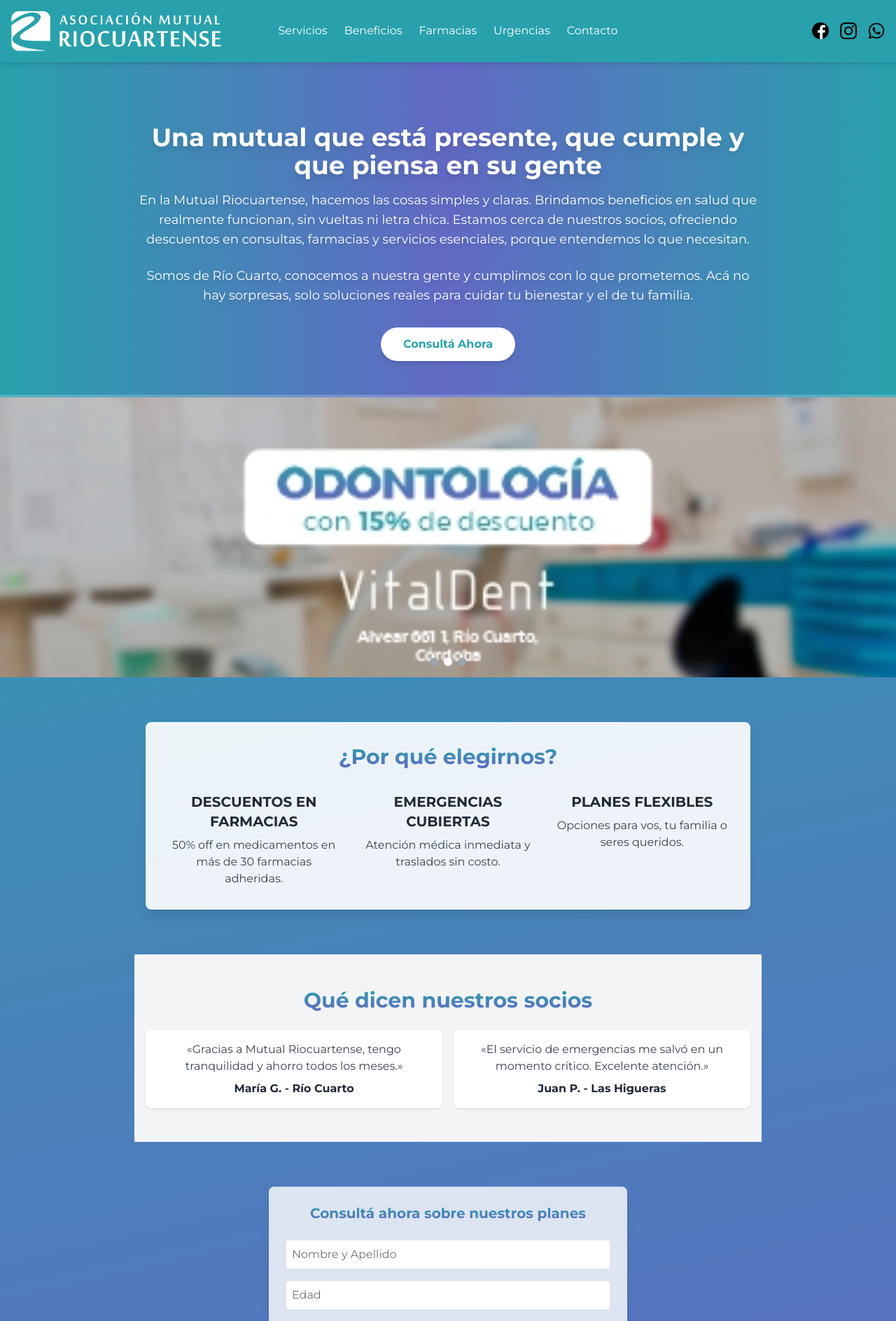
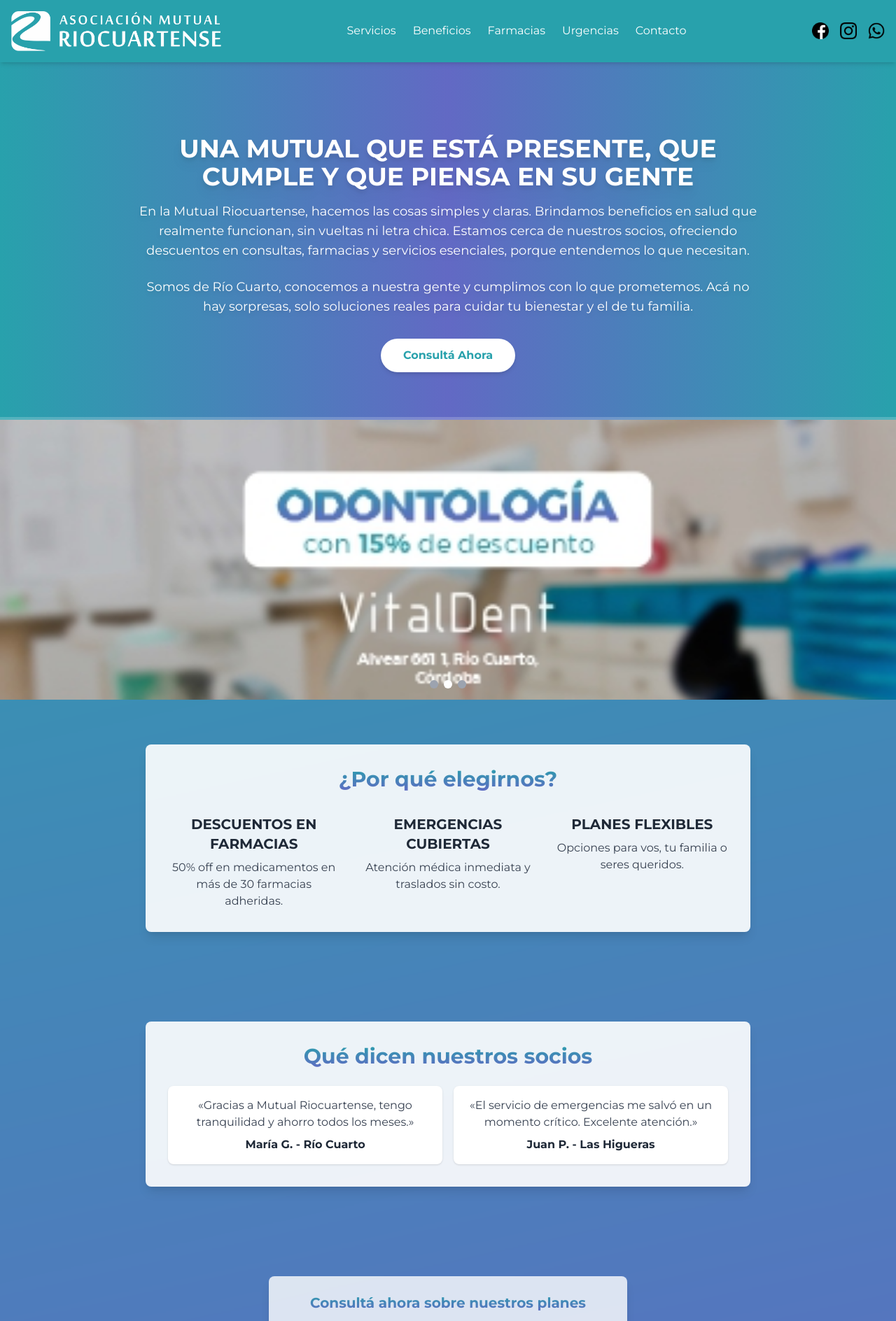
Before and after one commit to NahuelMonsta/landing-mutual-temp, a Next.js app: page / in a window 1280 px wide. Shown: the top 1888 px of the page at 70% size. Built offline with nearby package versions, Linux system fonts and the light colour scheme.

Commit message:
Unifico estilo y margenes de Por que elegirnos y Que dicen nuestros socios y arreglo a layout

```diff
--- a/app/layout.js
+++ b/app/layout.js
@@ -3,7 +3,7 @@
 
 import "./globals.css";
 import { Montserrat } from "next/font/google";
-import { useState, useCallback } from "react";
+import { useState, useCallback, useEffect } from "react"; // Añadí useEffect
 import Link from "next/link";
 import Image from "next/image";
 import { usePathname } from "next/navigation";
@@ -23,23 +23,38 @@
   const toggleMenu = useCallback(() => setIsMenuOpen((prev) => !prev), []);
   const toggleServices = useCallback(() => setIsServicesOpen((prev) => !prev), []);
 
+  // Temporizador para cerrar el submenú en desktop
+  useEffect(() => {
+    let timer;
+    if (isServicesOpen && !isMenuOpen) { // Solo en desktop, no en móvil
+      timer = setTimeout(() => {
+        setIsServicesOpen(false);
+      }, 2000); // 2 segundos
+    }
+    return () => clearTimeout(timer);
+  }, [isServicesOpen]);
+
   return (
-    <html lang="es">
+    <html lang="es" suppressHydrationWarning>
       <body className={`${montserrat.variable} with-png flex flex-col min-h-screen`}>
         <header className="fixed top-0 left-0 w-full bg-mr-primary shadow-md z-50 p-4 flex justify-between items-center">
-          <div className="flex items-center space-x-4">
+          <div className="flex items-center space-x-4 flex-shrink-0">
             <Link href="/">
               <Image
                 src="/LogosImagenes/logocompleto.png"
                 alt="Mutual Riocuartense"
                 width={300}
                 height={57}
-                className="cursor-pointer w-[240px] md:w-[300px]" // 20% más chico en móviles
+                className="cursor-pointer w-[240px] md:w-[300px]"
               />
             </Link>
           </div>
-          <nav className="hidden md:flex absolute left-1/2 transform -translate-x-1/2 space-x-6">
-            <div className="relative">
+          <nav className="hidden md:flex flex-grow justify-center space-x-6">
+            <div
+              className="relative"
+              onMouseEnter={() => setIsServicesOpen(true)}
+              onMouseLeave={() => setIsServicesOpen(false)}
+            >
               <button
                 onClick={toggleServices}
                 className={`text-white hover:text-mr-secondary ${
--- a/app/page.js
+++ b/app/page.js
@@ -11,9 +11,9 @@
 export default function Home() {
   return (
     <main className="text-gray-900">
-      <section className="pt-24 pb-12 text-center bg-gradient-to-r from-mr-primary via-mr-secondary to-mr-primary text-white relative overflow-hidden border-b-4 border-white/20">
+      <section className="pt-28 pb-16 px-6 md:px-12 text-center bg-gradient-to-r from-mr-primary via-mr-secondary to-mr-primary text-white relative overflow-hidden border-b-4 border-white/20">
         <div className="relative z-10 max-w-4xl mx-auto">
-          <h1 className="text-3xl md:text-4xl font-bold mb-4 drop-shadow-lg">
+          <h1 className="text-3xl md:text-4xl font-bold mb-4 drop-shadow-lg uppercase">
             Una mutual que está presente, que cumple y que piensa en su gente
           </h1>
           <p className="text-base md:text-lg mb-6 drop-shadow-md">
@@ -53,7 +53,8 @@
         </div>
       </section>
 
-      <section className="py-12 px-4 max-w-4xl mx-auto text-center bg-gray-100">
+      <section className="py-16 px-4 max-w-4xl mx-auto text-center">
+        <div className="bg-white bg-opacity-90 p-8 rounded-lg shadow-lg">
           <h2 className="text-3xl font-semibold gradient-title mb-6">Qué dicen nuestros socios</h2>
           <div className="grid grid-cols-1 md:grid-cols-2 gap-4">
             <div className="bg-white p-4 rounded-lg shadow">
@@ -69,6 +70,7 @@
               <p className="font-semibold text-gray-800">Juan P. - Las Higueras</p>
             </div>
           </div>
+        </div>
       </section>
 
       <section id="contacto" className="py-16 px-4">
```
Lines whose indentation alone changed are shown as unchanged.
